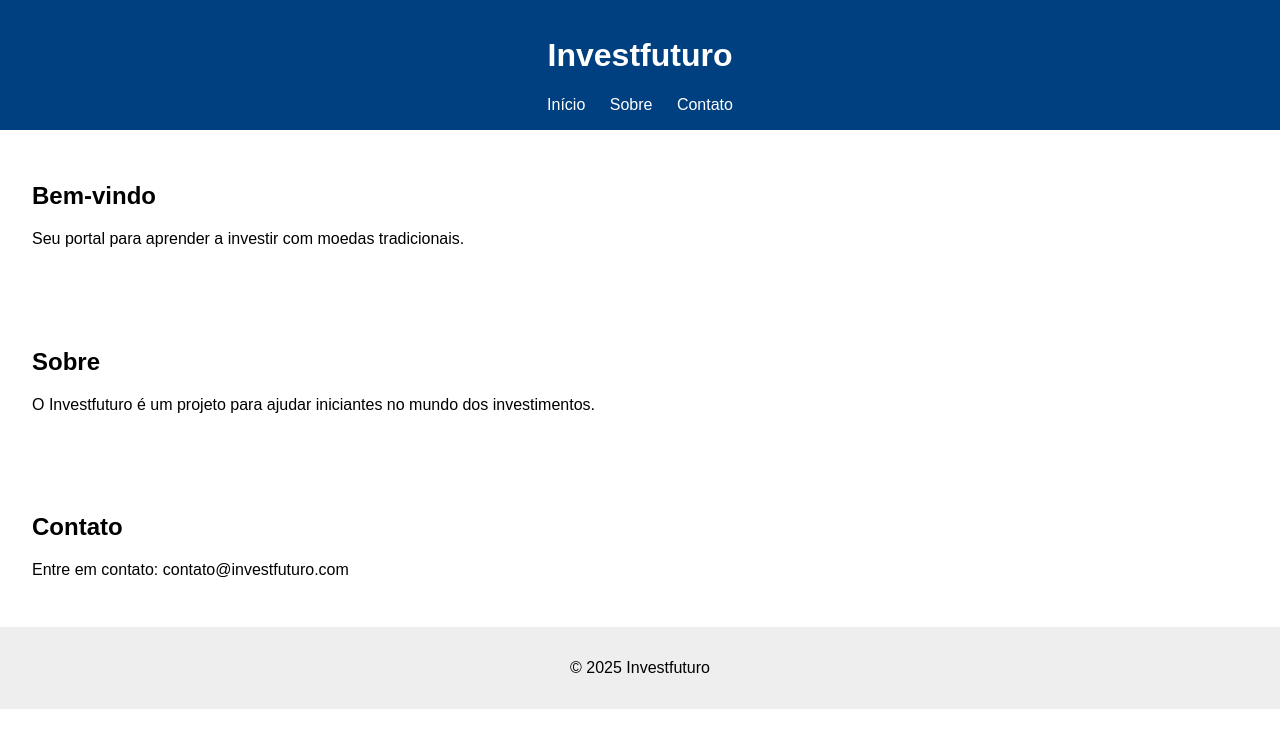
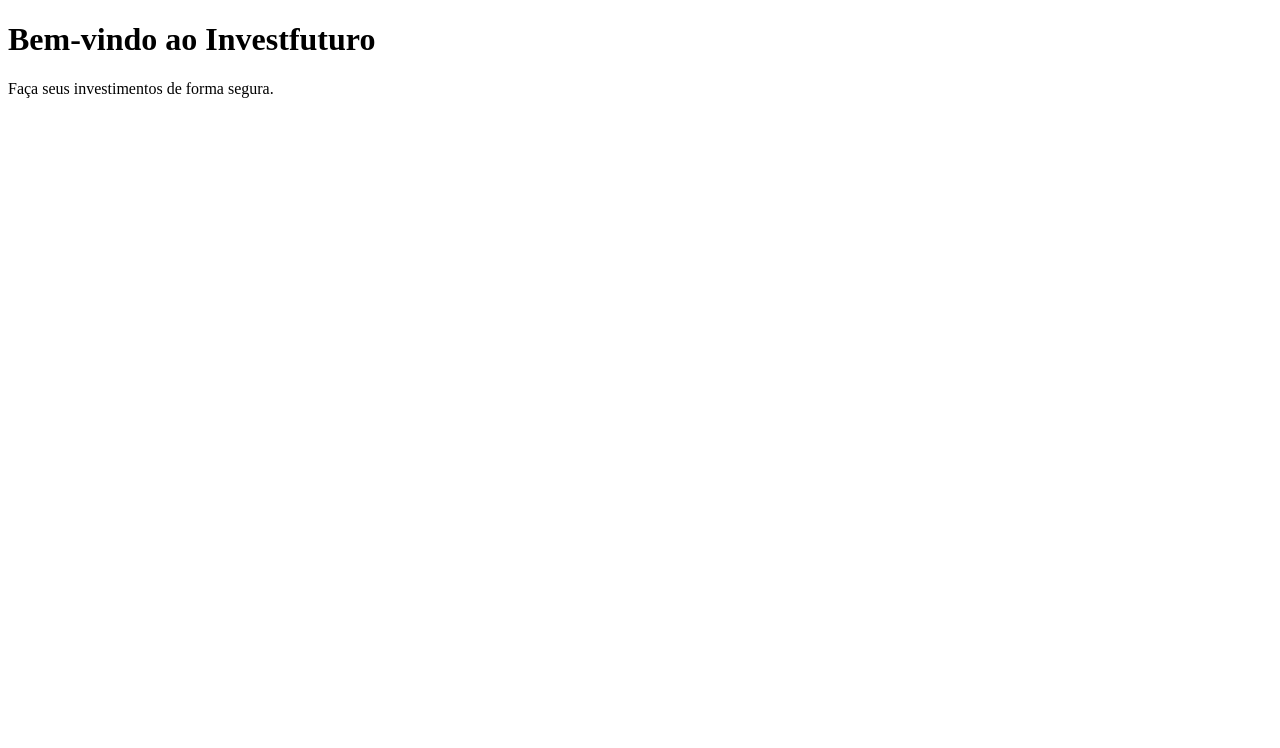
Before and after one commit to Pa744204/Investfuturo2, a plain HTML site: page index.html in a window 1280 px wide. Drawn offline with Linux system fonts and the light colour scheme.

Commit message:
Add files via upload

```diff
--- a/index.html
+++ b/index.html
@@ -1,40 +1,32 @@
+
 <!DOCTYPE html>
-<html lang="pt-BR">
+<html lang="pt">
 <head>
   <meta charset="UTF-8" />
   <meta name="viewport" content="width=device-width, initial-scale=1.0" />
   <title>Investfuturo</title>
-  <link rel="stylesheet" href="style.css" />
 </head>
 <body>
-  <header>
-    <h1>Investfuturo</h1>
-    <nav>
-      <a href="#inicio">Início</a>
-      <a href="#sobre">Sobre</a>
-      <a href="#contato">Contato</a>
-    </nav>
-  </header>
+  <h1>Bem-vindo ao Investfuturo</h1>
+  <p>Faça seus investimentos de forma segura.</p>
 
-  <section id="inicio">
-    <h2>Bem-vindo</h2>
-    <p>Seu portal para aprender a investir com moedas tradicionais.</p>
-  </section>
+  <script type="module">
+    // Firebase SDKs
+    import {{ initializeApp }} from "https://www.gstatic.com/firebasejs/9.22.2/firebase-app.js";
+    import {{ getAnalytics }} from "https://www.gstatic.com/firebasejs/9.22.2/firebase-analytics.js";
 
-  <section id="sobre">
-    <h2>Sobre</h2>
-    <p>O Investfuturo é um projeto para ajudar iniciantes no mundo dos investimentos.</p>
-  </section>
+    const firebaseConfig = {{
+      apiKey: "AIzaSyBfuvxPauL6wzUCNyxNWmgjz4s9OjYkdAs",
+      authDomain: "investuro2.firebaseapp.com",
+      projectId: "investuro2",
+      storageBucket: "investuro2.firebasestorage.app",
+      messagingSenderId: "780990406575",
+      appId: "1:780990406575:web:e858bd77ec6b786da7195a",
+      measurementId: "G-RNV1VF544Q"
+    }};
 
-  <section id="contato">
-    <h2>Contato</h2>
-    <p>Entre em contato: contato@investfuturo.com</p>
-  </section>
-
-  <footer>
-    <p>&copy; 2025 Investfuturo</p>
-  </footer>
-
-  <script src="script.js"></script>
+    const app = initializeApp(firebaseConfig);
+    const analytics = getAnalytics(app);
+  </script>
 </body>
 </html>
```
